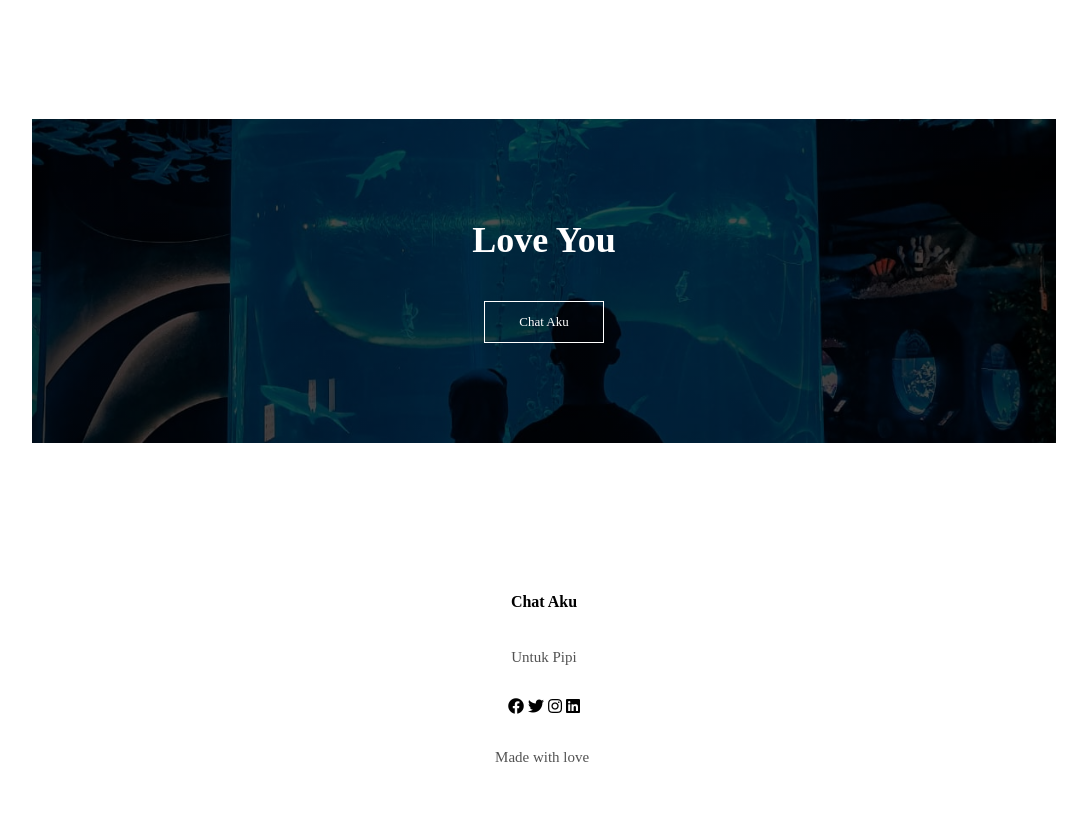
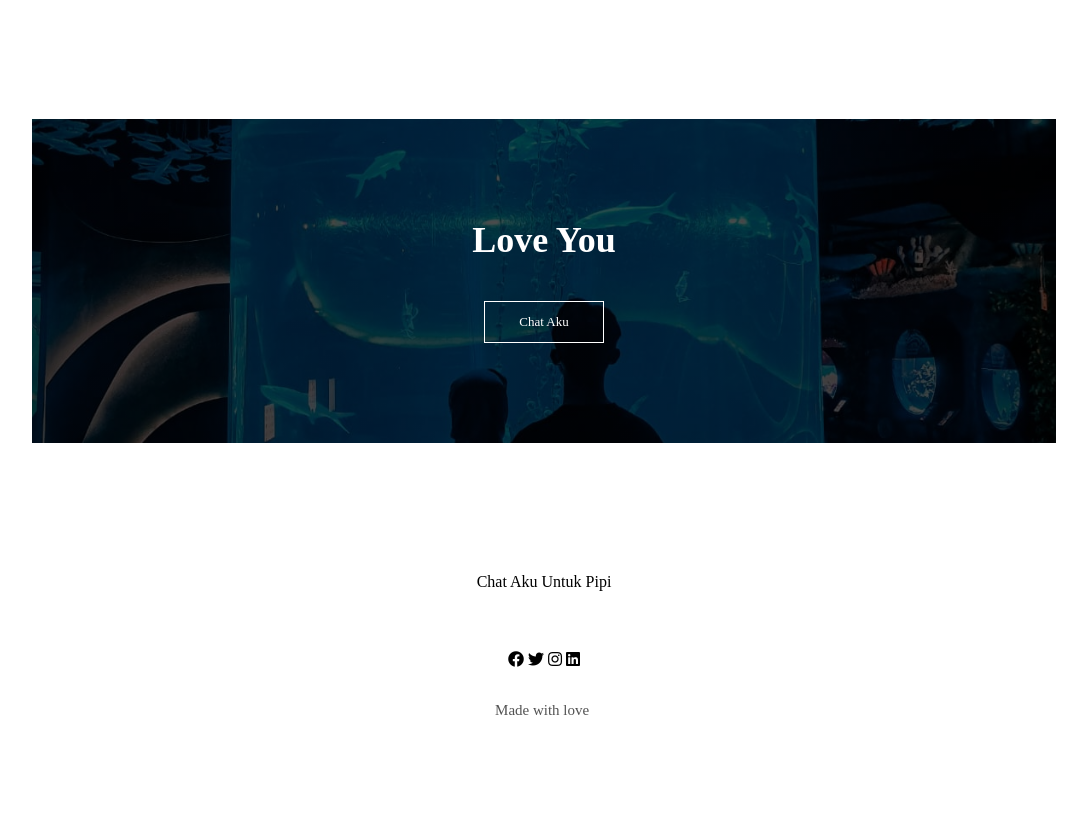
Before and after one commit to akramuadz/Untuk-Rifda, a plain HTML site: page index.html in a window 1280 px wide. Shown: the part 4509-5337 px from the top of the page, without its empty margins (96-1183 px from the left). After the commit the page ends 5290 px from the top, so only its background shows below. Drawn offline with Linux system fonts and the light colour scheme; some icons are missing.

Commit message:
Update index.html

```diff
--- a/index.html
+++ b/index.html
@@ -133,14 +133,14 @@
 
 <!------------- footer ------->
 <section class="footer">
-    <h4>Chat Aku</h4>
-    <p>Untuk Pipi</p>
-    <div class="icon">
+    <!h4>Chat Aku</h4>
+    <!p>Untuk Pipi</p>
+    <!div class="icon">
         <i class="fab fa-facebook"></i>
         <i class="fab fa-twitter"></i>
         <i class="fab fa-instagram"></i>
         <i class="fab fa-linkedin"></i>
-    </div>
+    <!/div>
     <p>Made with love <i class="fa fa-heart-o"></i></p>
 </section>
 
```
